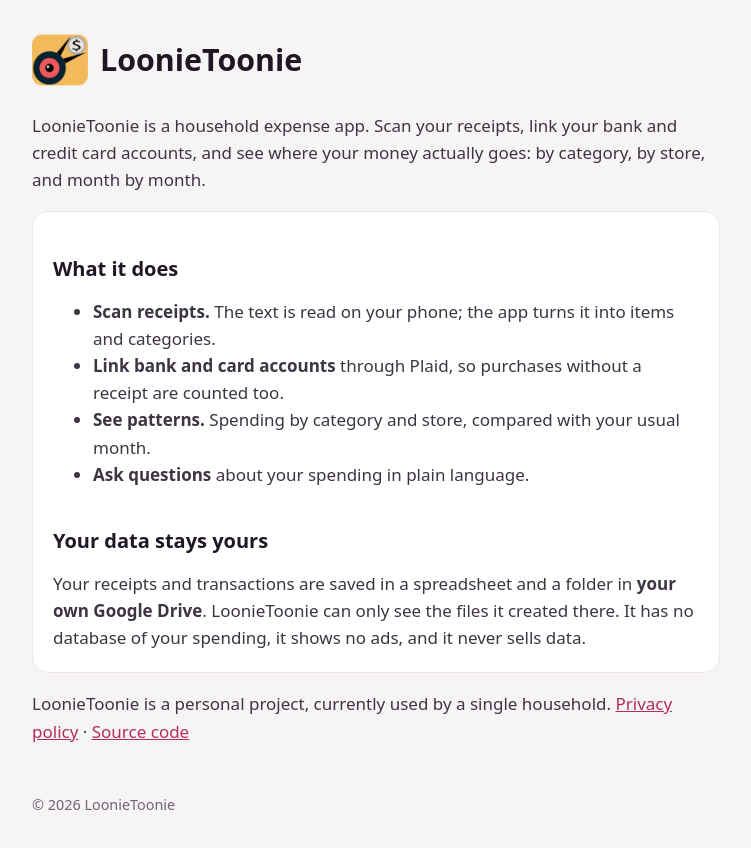
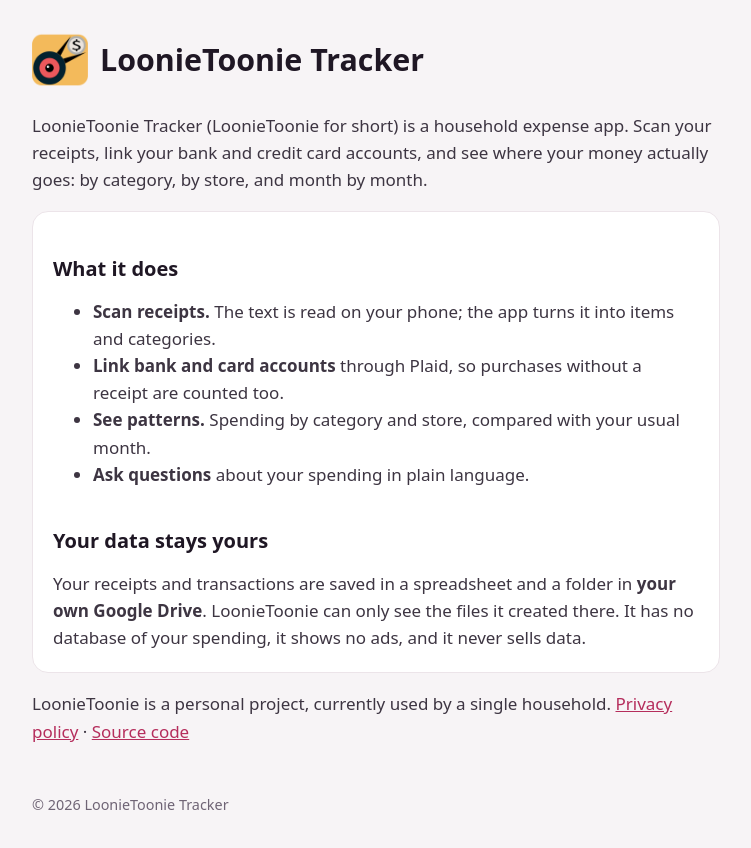
Before and after one commit to tomishing/loonietoonie-site, a plain HTML site: page index.html in a window 1280 px wide. Shown: the whole page, without its empty margins (264-1015 px from the left). Drawn offline with Linux system fonts and the light colour scheme.

Commit message:
Name the app LoonieToonie Tracker
Use the full name in the browser title, the PWA name, the login screen,
and the GitHub Pages home and privacy pages. LoonieToonie stays the short
name (launcher label, PWA short_name, header, running text), and the app
ID com.loonietoonie.app and the Drive folder and spreadsheet name stay
unchanged so existing users keep their data. Recorded in spec §1.

Co-Authored-By: Claude Opus 5.5 <noreply@anthropic.com>

```diff
--- a/index.html
+++ b/index.html
@@ -3,8 +3,8 @@
   <head>
     <meta charset="utf-8" />
     <meta name="viewport" content="width=device-width, initial-scale=1" />
-    <title>LoonieToonie</title>
-    <meta name="description" content="LoonieToonie: a household expense app that shows where your money goes." />
+    <title>LoonieToonie Tracker</title>
+    <meta name="description" content="LoonieToonie Tracker: a household expense app that shows where your money goes." />
     <link rel="icon" type="image/png" href="favicon.png" />
     <link rel="stylesheet" href="style.css" />
   </head>
@@ -12,11 +12,11 @@
     <main>
       <header>
         <img class="logo" src="loon-badge.png" alt="" width="56" height="56" />
-        <h1>LoonieToonie</h1>
+        <h1>LoonieToonie Tracker</h1>
       </header>
 
       <p>
-        LoonieToonie is a household expense app. Scan your receipts, link your bank and credit card accounts, and see
+        LoonieToonie Tracker (LoonieToonie for short) is a household expense app. Scan your receipts, link your bank and credit card accounts, and see
         where your money actually goes: by category, by store, and month by month.
       </p>
 
@@ -43,7 +43,7 @@
         <a href="https://github.com/tomishing/Loonietoonie">Source code</a>
       </p>
 
-      <footer>© 2026 LoonieToonie</footer>
+      <footer>© 2026 LoonieToonie Tracker</footer>
     </main>
   </body>
 </html>
```
Also changed, not shown: privacy.html (+4 -4 lines).
